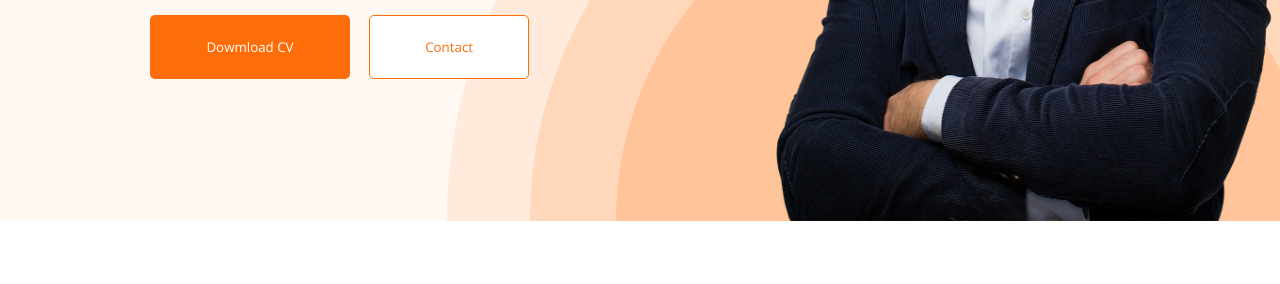
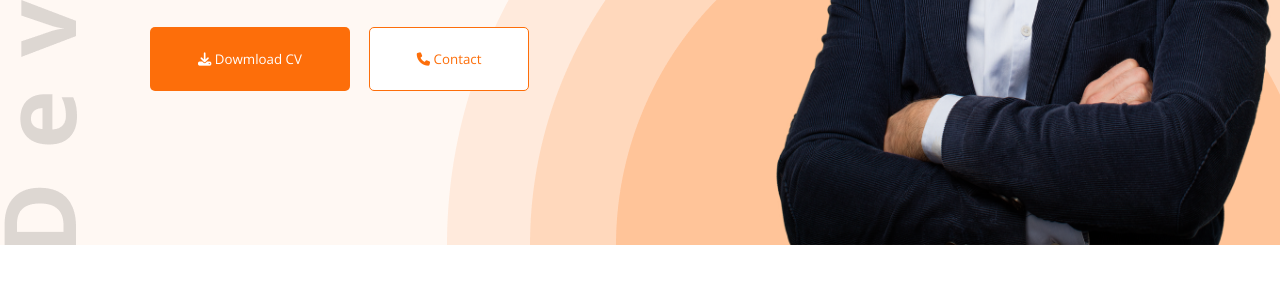
Before and after one commit to bashputi/Portfolio-website, a plain HTML site: page index.html in a window 1280 px wide. Shown: the part 516-800 px from the top of the page. Drawn offline with nearby package versions, Linux system fonts and the light colour scheme.

Commit message:
at last pasrci

```diff
--- a/index.html
+++ b/index.html
@@ -7,7 +7,9 @@
     <link rel="preconnect" href="https://fonts.googleapis.com">
 <link rel="preconnect" href="https://fonts.gstatic.com" crossorigin>
 <link href="https://fonts.googleapis.com/css2?family=Open+Sans:wght@400;500;600;800&display=swap" rel="stylesheet">
-    <link rel="stylesheet" href="style.css">
+<script src="https://kit.fontawesome.com/3ec680ebea.js" crossorigin="anonymous"></script>
+<link rel="stylesheet" href="style.css">
+
 </head>
 <body>
     <header class="header">
@@ -28,8 +30,8 @@
             <p>Shot what able cold new see hold.Friendly as an betrayed formerly <br>
                 he. Morning because as to society behaved moments</p>
 
-                  <div> <button class="download"> Dowmload CV</button>
-                    <button class="contact"> Contact</button>
+                  <div> <button class="download"> <i class="fa-solid fa-download"></i>  Dowmload CV</button>
+                    <button class="contact"> <i class="fa-solid fa-phone"></i> Contact</button>
                 </div>
          </div>
                 <img class="profile" src="hardy.png"  alt="photo of Mary hardy">
@@ -209,7 +211,7 @@
                 </div>
             </div>
             </div>
-           <div class="btn"><button class="download"> Dowmload CV</button></div>
+           <div class="btn"><button class="download"> <i class="fa-solid fa-download"></i>  Dowmload CV</button></div>
         </section>
     </main>
     <footer>
--- a/style.css
+++ b/style.css
@@ -5,9 +5,10 @@
 }
 .header{
     background-color: #FFF8F3;
-    background-image: url(header_bg.png);
+    background-image: url(header_bg.png), url(developer.png);
     background-repeat: no-repeat;
-    background-position: right bottom;
+    background-position: right bottom, top left;
+
 }
 /* navigation */
 nav{
@@ -57,7 +58,7 @@ nav ul button{
 }
 .profile{
     width: 550px;
-    height: 676px;
+    height: 700px;
 }
 .beta{
     display: flex;
@@ -248,6 +249,10 @@ main{
     display: flex;
     justify-content: space-around;
 }
+.btn{
+    display: flex;
+    justify-content: center;
+}
 /* footer */
 .footer{
     display: flex;
```
